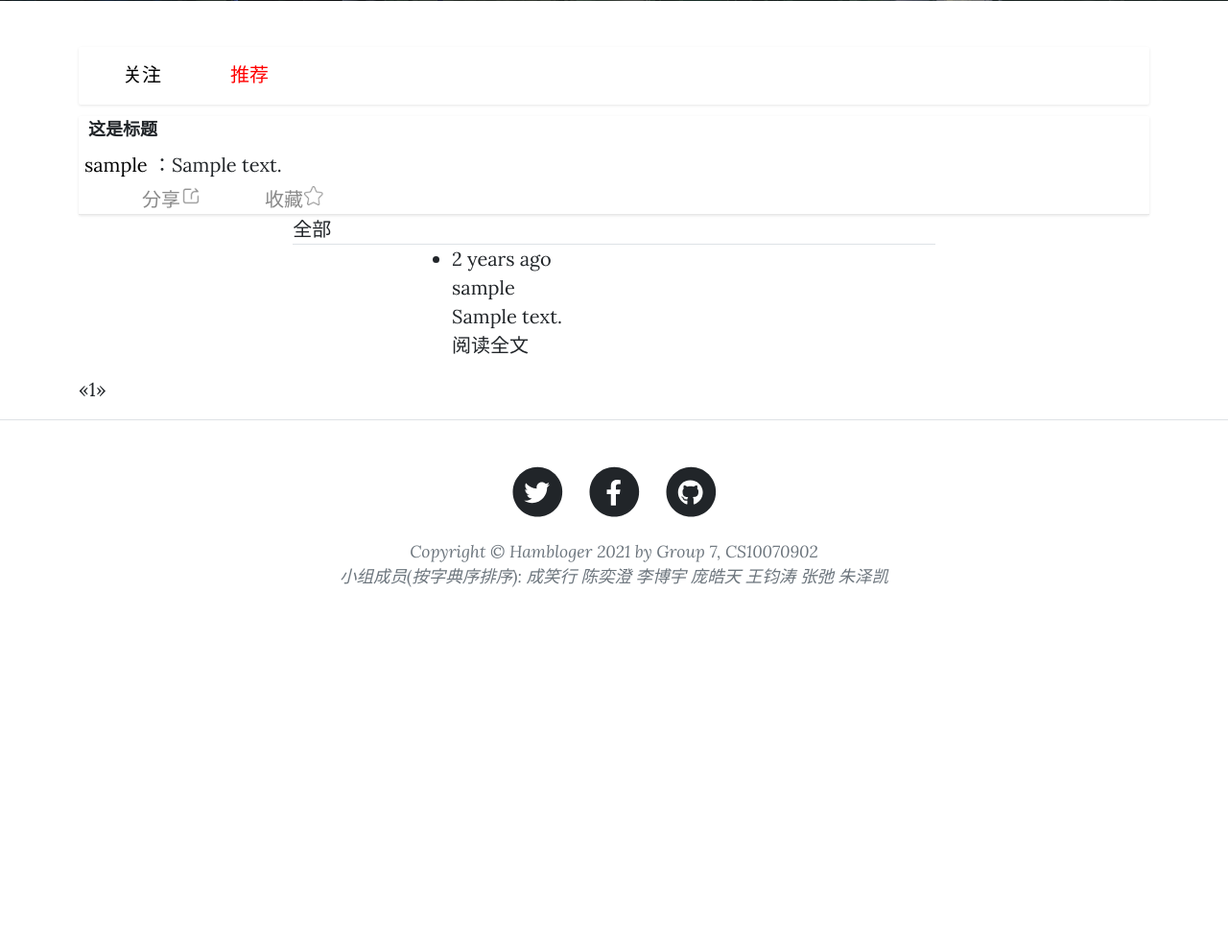
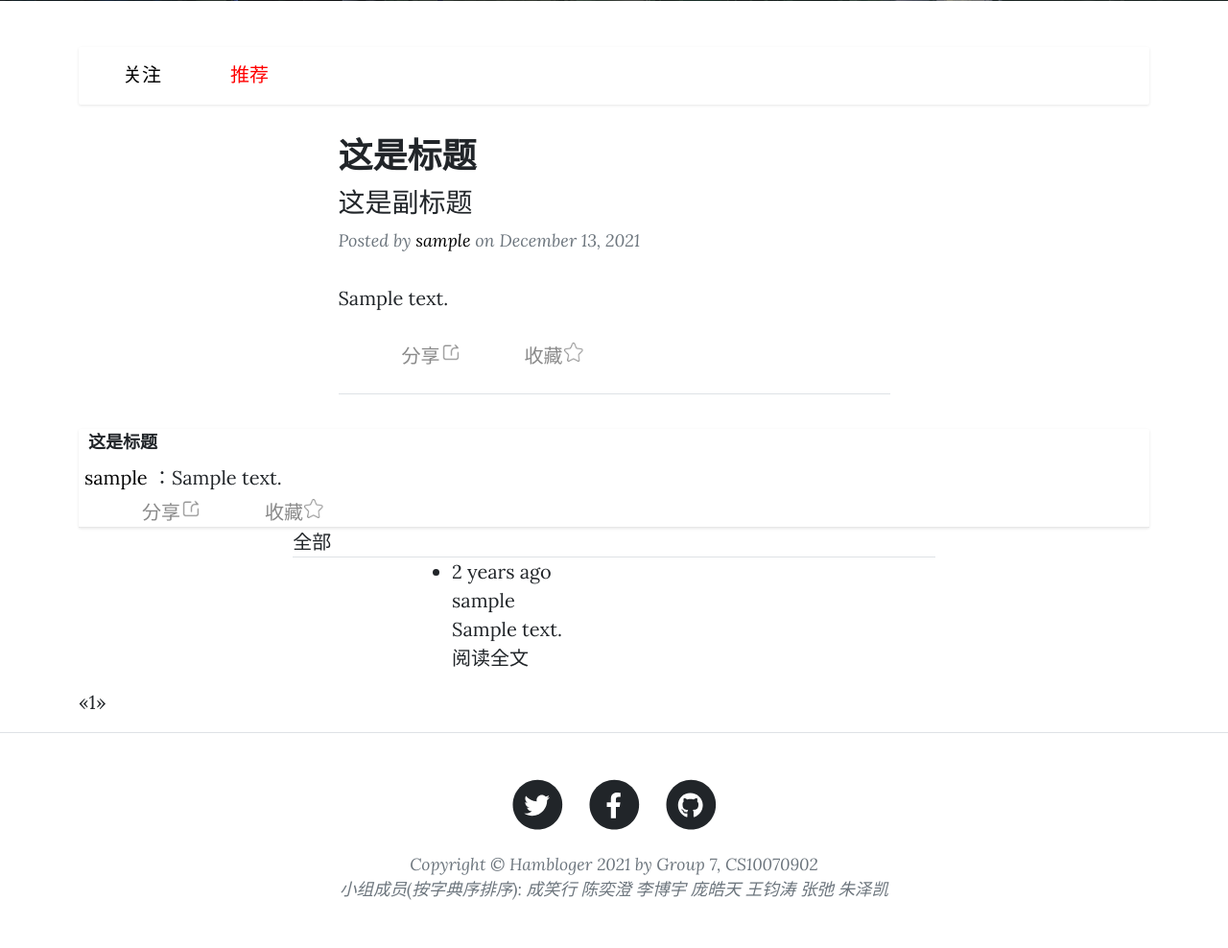
Before and after one commit to vozeo/Hambloger, a Flask app: page / in a window 1280 px wide. Shown: the part 531-1519 px from the top of the page at 96% size. Before the commit the page ends 1143 px from the top, so only its background shows below. Run offline with Flask 2, Linux system fonts and the light colour scheme; tables that the repository leaves empty hold one stand-in row (values such as "Sample post"); some libraries are stand-ins or nearby versions.

Commit message:
Fixed index page.

```diff
--- a/app/templates/index.html
+++ b/app/templates/index.html
@@ -31,6 +31,47 @@
             <button class="index-header-operation" id="index-btn2" onclick="index_change(2)">推荐</button>
         </div>
     </div>
+
+    <!-- Main Content-->
+    <div class="container px-4 px-lg-5">
+        {% for post in posts %}
+        <div class="row gx-4 gx-lg-5 justify-content-center">
+            <div class="col-md-10 col-lg-8 col-xl-7">
+                <!-- Post preview-->
+                <div class="post-preview">
+                    <a href="post.html">
+                        <h2 class="post-title">这是标题</h2>
+                        <h3 class="post-subtitle">这是副标题</h3>
+                    </a>
+                    <p class="post-meta">
+                        Posted by
+                        <a href="{{ url_for('.user', username=post.author.username) }}" class="context-user-link">
+                            {{ post.author.username }}
+                        </a>
+                        on December 13, 2021
+                    </p>
+                    <span>
+                        {{ post.body }}
+                    </span>
+                </div>
+                <br/>
+                <div class="context-operation-container">
+                    <a class="operation-box">
+                        <img class="operation-img" src="{{url_for('static',filename='icons/share.png') }}">
+                        <div class="operation-text">分享</div>
+                    </a>
+                    <a class="operation-box">
+                        <img class="operation-img" src="{{url_for('static',filename='icons/index-star.png') }}">
+                        <div class="operation-text">收藏</div>
+                    </a>
+                </div>
+                <!-- Divider-->
+                <hr class="my-4"/>
+            </div>
+        </div>
+        {% endfor %}
+    </div>
+
     <div class="main-context-container">
         {% for post in posts %}
         <div class="context">
@@ -63,6 +104,7 @@
         </div>
         {% endfor %}
     </div>
+
     <div class=posts-header>
         {% if current_user.can(Permission.WRITE) %}
         {{ wtf.quick_form(form) }}
@@ -92,6 +134,7 @@
     <script>
         let x = 2;
         document.getElementById("index-btn2").style.color = "#ff0000";
+
         function index_change(ele_id) {
             for (let i = 1; i <= 2; i++)
                 document.getElementById("index-btn" + i).style.color = "#000000";
```
Also changed, not shown: data-dev.sqlite.
